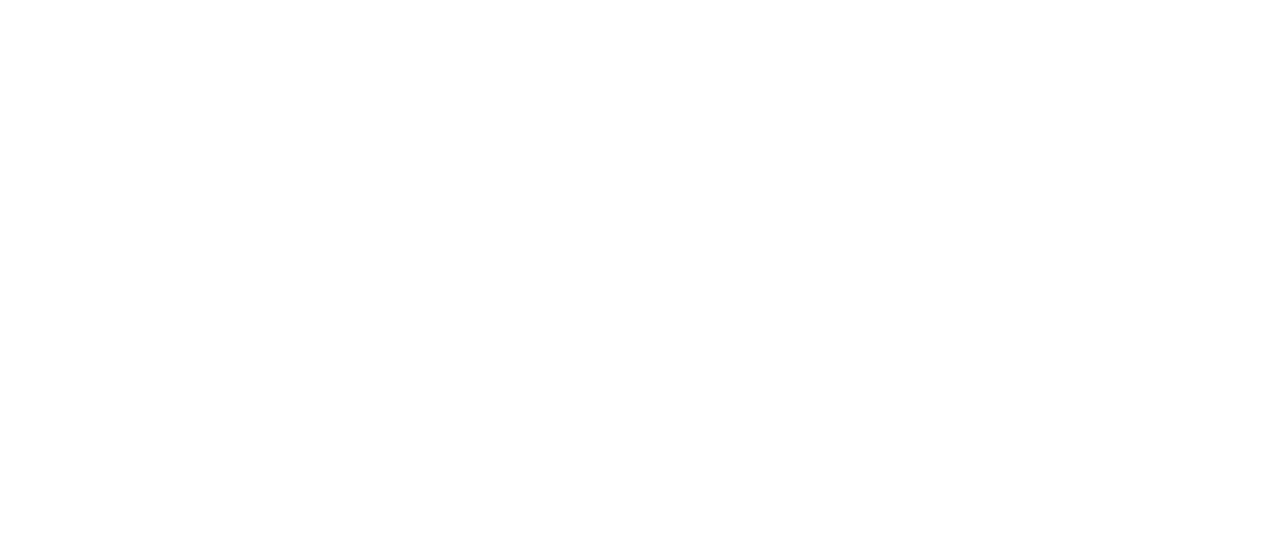
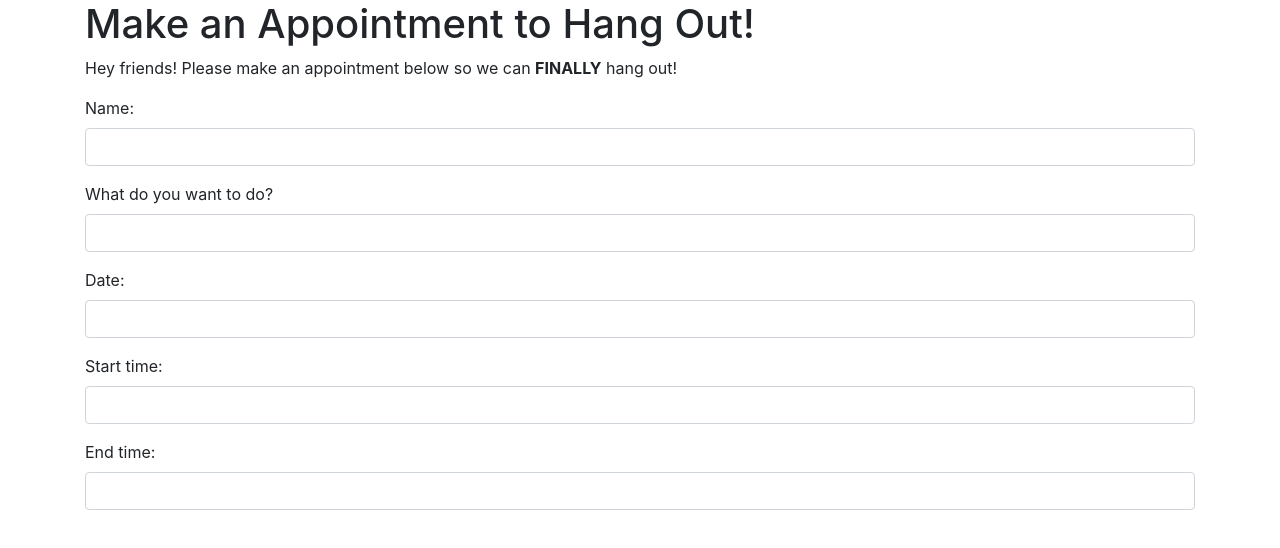
Before and after one commit to loisch22/appointment, a plain HTML site: page index.html in a window 1280 px wide. Drawn offline with nearby package versions, Linux system fonts and the light colour scheme.

Commit message:
add form to HTML

```diff
--- a/index.html
+++ b/index.html
@@ -9,6 +9,35 @@
     <script src="js/scripts.js"></script>
   </head>
   <body>
+    <div class="container">
+      <h1>Make an Appointment to Hang Out!</h1>
+      <p>Hey friends! Please make an appointment below so we can <strong>FINALLY</strong> hang out!</p>
 
+      <form>
+        <div class="form-group">
+          <label for="person">Name:</label>
+          <input id="person" class="form-control" type="text">
+        </div>
+
+        <div class="form-group">
+          <label for="description">What do you want to do?</label>
+          <input id="description" class="form-control" type="text">
+        </div>
+
+        <div class="form-group">
+          <label for="date">Date:</label>
+          <input id="date" class="form-control" type="text">
+        </div>
+
+        <div class="form-group">
+          <label for="start">Start time:</label>
+          <input id="start" class="form-control" type="text">
+        </div>
+
+        <div class="form-group">
+          <label for="end">End time:</label>
+          <input id="end" class="form-control" type="text">
+        </div>
+    </div>
   </body>
 </html>
```
